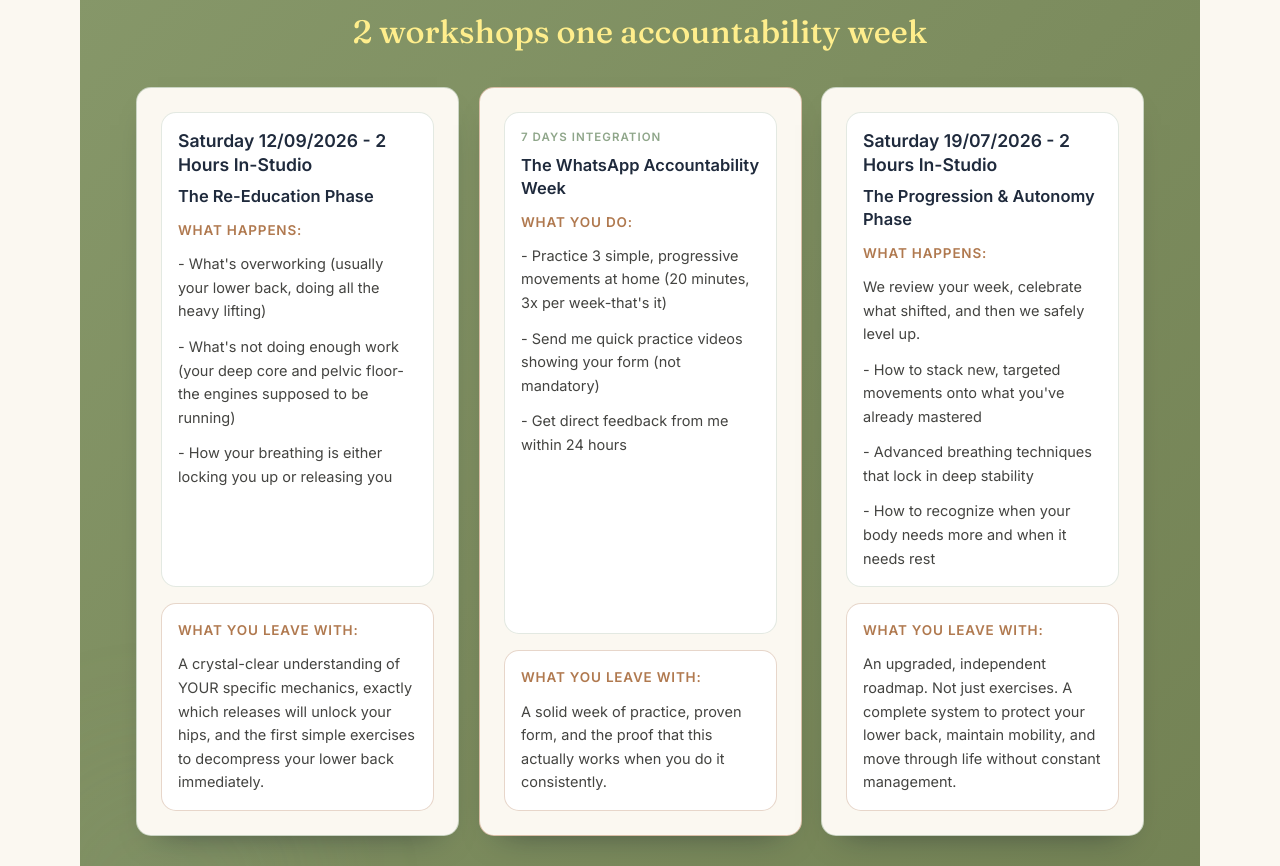
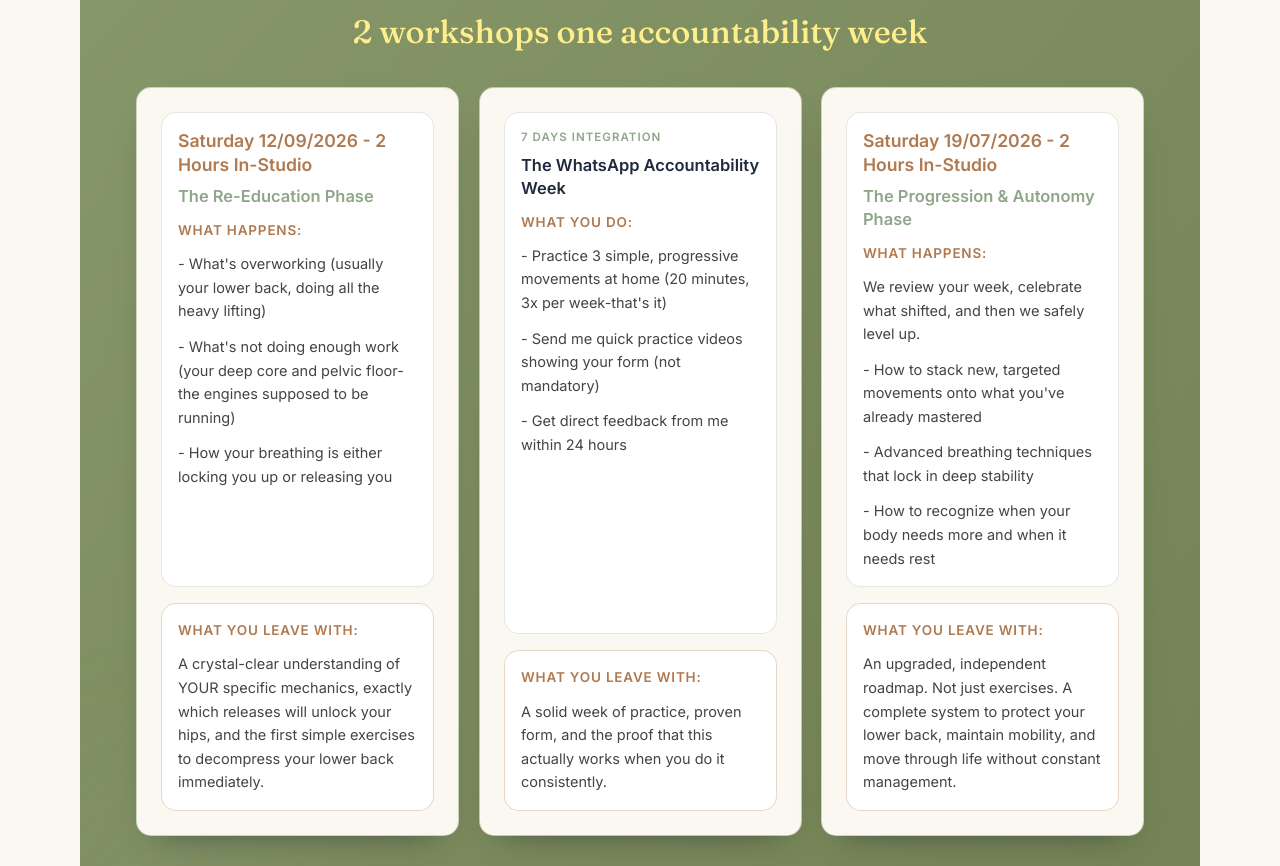
Before and after one commit to VinPOPFrance/James, a Next.js app: page /pelvic-engine-reset in a window 1280 px wide. Shown: the part 1248-2114 px from the top of the page. Built offline with nearby package versions, Linux system fonts and the light colour scheme; no server answers.

Commit message:
Update subtitle styling in SubscriberPelvicEngineResetPage for improved emphasis and color differentiation

```diff
--- a/src/app/pelvic-engine-reset/page.tsx
+++ b/src/app/pelvic-engine-reset/page.tsx
@@ -183,13 +183,21 @@ export default function SubscriberPelvicEngineResetPage() {
                             block.subtitle === "The Re-Education Phase"
                               ||
                             block.subtitle === "The Progression & Autonomy Phase"
-                              ? "text-[1.1rem] font-semibold leading-snug text-navy"
+                              ? "text-[1.1rem] font-semibold leading-snug text-copper"
                               : "text-[11.5px] font-semibold uppercase tracking-[0.09em] text-sage"
                           }`}
                         >
                           {block.title}
                         </p>
-                        <h3 className="mb-3 text-[1.03rem] font-semibold leading-snug text-navy">
+                        <h3
+                          className={`mb-3 text-[1.03rem] font-semibold leading-snug ${
+                            block.subtitle === "The Re-Education Phase"
+                              ||
+                            block.subtitle === "The Progression & Autonomy Phase"
+                              ? "text-sage"
+                              : "text-navy"
+                          }`}
+                        >
                           {block.subtitle}
                         </h3>
                         <p className="mb-3 text-[13.5px] font-semibold uppercase tracking-[0.06em] text-copper">
```
